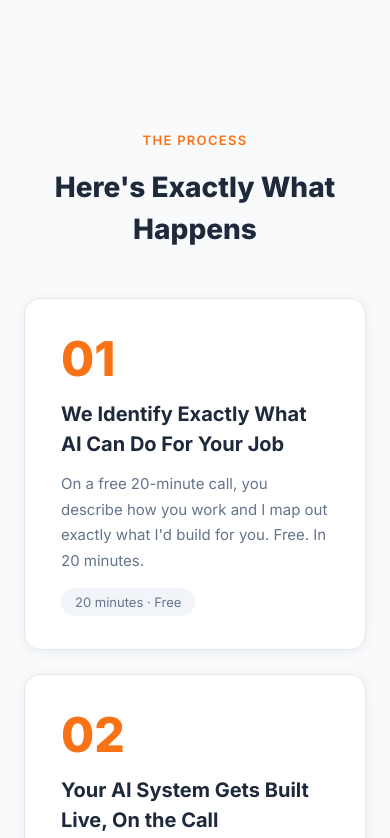
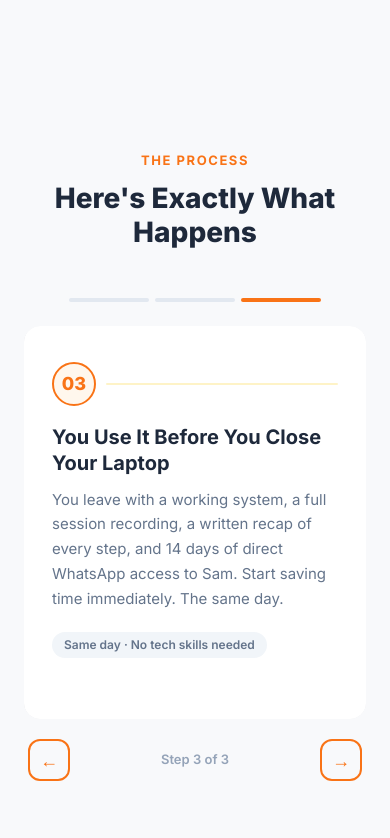
Before and after one commit to samkershner1234-aisk/ai-with-sam, a React (Vite) app: page / in a window 390 px wide. Shown: the part 1446-2284 px from the top of the page. Built offline with nearby package versions, Linux system fonts and the light colour scheme.

Commit message:
Add carousel functionality to HowItWorks component
Refactor HowItWorks component to include a carousel feature for steps, enhancing user interaction and visual presentation.

```diff
--- a/src/components/landing/HowItWorks.jsx
+++ b/src/components/landing/HowItWorks.jsx
@@ -1,45 +1,112 @@
-import { useState, useEffect } from "react";
-import { CTA_URL } from "./constants";
-const steps=[
-  {num:"01",title:"We Identify Exactly What AI Can Do For Your Job",body:"On a free 20-minute call, you describe how you work and I map out exactly what I'd build for you. Free. In 20 minutes.",tag:"20 minutes &middot; Free"},
-  {num:"02",title:"Your AI System Gets Built Live, On the Call",body:"60 minutes on Google Meet. You get a working AI solution built in real time, tailored to your exact workflow. Not a template. Not generic advice. A real custom prompt, tool, or automation. Built for your job.",tag:"60 minutes &middot; Live on Google Meet"},
-  {num:"03",title:"You Use It Before You Close Your Laptop",body:"You leave with a working system, a full session recording, a written recap of every step, and 14 days of direct WhatsApp access to Sam. Start saving time immediately. The same day.",tag:"Same day &middot; No tech skills needed"},
+import { useState, useEffect, useRef, useCallback } from "react";
+
+const steps = [
+  {
+    num: "01",
+    title: "We Identify Exactly What AI Can Do For Your Job",
+    body: "On a free 20-minute call, you describe how you work and I map out exactly what I'd build for you. Free. In 20 minutes.",
+    tag: "20 minutes · Free",
+  },
+  {
+    num: "02",
+    title: "Your AI System Gets Built Live, On the Call",
+    body: "60 minutes on Google Meet. You get a working AI solution built in real time, tailored to your exact workflow. Not a template. Not generic advice. A real custom prompt, tool, or automation. Built for your job.",
+    tag: "60 minutes · Live on Google Meet",
+  },
+  {
+    num: "03",
+    title: "You Use It Before You Close Your Laptop",
+    body: "You leave with a working system, a full session recording, a written recap of every step, and 14 days of direct WhatsApp access to Sam. Start saving time immediately. The same day.",
+    tag: "Same day · No tech skills needed",
+  },
 ];
+
 export default function HowItWorks() {
-const [isMobile, setIsMobile] = useState(window.innerWidth <= 768);
+  const [current, setCurrent] = useState(0);
+  const [paused, setPaused] = useState(false);
+  const intervalRef = useRef(null);
+
+  const next = useCallback(() => setCurrent(p => (p + 1) % steps.length), []);
+  const prev = useCallback(() => setCurrent(p => (p - 1 + steps.length) % steps.length), []);
+
+  const handleArrow = useCallback((dir) => {
+    if (dir === 'next') next(); else prev();
+    clearInterval(intervalRef.current);
+    intervalRef.current = setInterval(next, 3000);
+  }, [next, prev]);
+
   useEffect(() => {
-const handleResize = () => setIsMobile(window.innerWidth <= 768);
-window.addEventListener("resize", handleResize);
-return () => window.removeEventListener("resize", handleResize);
-}, []);
+    intervalRef.current = setInterval(next, 3000);
+    return () => clearInterval(intervalRef.current);
+  }, [next]);
+
   return (
-    <>
-    <section id="how-it-works" style={{background:" #F8FAFC",padding:isMobile?"60px 24px":"100px 24px"}}>
-    <div style={{maxWidth:"1100px",margin:"0 auto"}}>
-    <p style={{fontSize:"13px",fontWeight:600,letterSpacing:"0.1em",color:" #F97316",textTransform:"uppercase",textAlign:"center",marginBottom:"16px"}}>The Process</p>
-    <h2 style={{fontSize:"clamp(28px,4vw,40px)",fontWeight:800,color:" #1E293B",textAlign:"center",marginBottom:"48px"}}>Here's Exactly What Happens</h2>
-    <div style={{display:"grid",gridTemplateColumns:"repeat(3,1fr)",gap:"24px",marginBottom:"48px"}} className="sg">
-      {steps.map((s,i)=><div key={i} style={{background:" #FFFFFF",border:"1px solid #E2E8F0",borderRadius:"16px",padding:"36px",boxShadow:"0 2px 12px rgba(0,0,0,0.06)"}}>
-      <div style={{fontSize:"48px",fontWeight:800,color:" #F97316",marginBottom:"16px",lineHeight:1}}>{s.num}</div>
-      <h3 style={{fontWeight:700,color:" #1E293B",fontSize:"20px",marginBottom:"12px"}}>{s.title}</h3>
-      <p style={{color:" #64748B",fontSize:"15px",lineHeight:1.7,marginBottom:"16px"}}>{s.body}</p>
-      <span style={{background:" #F1F5F9",color:" #64748B",fontSize:"13px",borderRadius:"50px",padding:"6px 14px"}} dangerouslySetInnerHTML={{__html:s.tag}}/>{s.tag2&&<span style={{background:" #FFF7ED",color:" #C2410C",fontSize:"13px",borderRadius:"50px",padding:"6px 14px",marginLeft:"8px",fontWeight:600}}>{s.tag2}</span>}
-      </div>)}
+    <section style={{background:"#f8f9fb", padding:"80px 0 72px"}}>
+      <div style={{maxWidth:1100,margin:"0 auto",padding:"0 24px"}}>
+        {/* Header */}
+        <p style={{color:"#F97316",fontWeight:700,letterSpacing:"0.12em",textTransform:"uppercase",fontSize:13,textAlign:"center",marginBottom:12}}>THE PROCESS</p>
+        <h2 style={{fontSize:"clamp(28px,4vw,40px)",fontWeight:800,color:"#1E293B",textAlign:"center",lineHeight:1.2,marginBottom:48}}>
+          Here's Exactly What Happens
+        </h2>
+
+        {/* Desktop: 3 cards in a row with connector */}
+        <div className="how-desktop-grid">
+          {steps.map((s, i) => (
+            <div key={i} style={{position:"relative",background:"#fff",borderRadius:16,padding:"36px 28px",boxShadow:"0 2px 16px rgba(0,0,0,0.07)",flex:1}}>
+              <div style={{fontSize:42,fontWeight:900,color:"#F97316",marginBottom:14,lineHeight:1}}>{s.num}</div>
+              <h3 style={{fontWeight:700,fontSize:19,color:"#1E293B",marginBottom:12,lineHeight:1.3}}>{s.title}</h3>
+              <p style={{color:"#64748B",fontSize:15,lineHeight:1.65,marginBottom:20}}>{s.body}</p>
+              <span style={{display:"inline-block",background:"#F1F5F9",color:"#64748B",fontSize:12,fontWeight:600,padding:"4px 12px",borderRadius:20}}>{s.tag}</span>
+              {i < steps.length - 1 && (
+                <div style={{position:"absolute",top:"50%",right:-16,transform:"translateY(-50%)",color:"#F97316",fontSize:22,fontWeight:700,zIndex:2}}>&#8594;</div>
+              )}
             </div>
-    <div style={{textAlign:"center"}}>
-    <a href={CTA_URL} target="_blank" rel="noopener noreferrer" style={{display:"inline-block",background:" #F97316",color:" #FFFFFF",fontWeight:700,fontSize:"17px",padding:"18px 36px",borderRadius:"50px",textDecoration:"none"}}>Book Your Free 20-Minute Call</a>
-    <p style={{color:" #64748B",fontSize:"13px",marginTop:"10px"}}>Free call. No credit card. No commitment.</p>
+          ))}
+        </div>
+
+        {/* Mobile: vertical step carousel (flip-card style) */}
+        <div className="how-mobile-carousel">
+          {/* Progress bar */}
+          <div style={{display:"flex",gap:6,marginBottom:24,justifyContent:"center"}}>
+            {steps.map((_, i) => (
+              <div key={i} style={{height:4,flex:1,borderRadius:2,background: i===current ? "#F97316" : "#E2E8F0",transition:"background 0.3s",maxWidth:80}}/>
+            ))}
+          </div>
+
+          <div style={{overflow:"hidden",borderRadius:16}}>
+            <div style={{display:"flex",transition:"transform 0.45s cubic-bezier(0.4,0,0.2,1)",transform:`translateX(-${current * 100}%)`}}>
+              {steps.map((s, i) => (
+                <div key={i} style={{minWidth:"100%",background:"#fff",borderRadius:16,padding:"36px 28px",boxSizing:"border-box",boxShadow:"0 2px 16px rgba(0,0,0,0.07)"}}>
+                  {/* Step indicator */}
+                  <div style={{display:"flex",alignItems:"center",gap:10,marginBottom:18}}>
+                    <div style={{width:44,height:44,borderRadius:"50%",background:"#FFF7ED",border:"2px solid #F97316",display:"flex",alignItems:"center",justifyContent:"center",fontWeight:900,fontSize:18,color:"#F97316"}}>{s.num}</div>
+                    <div style={{height:2,flex:1,background:"#FEF3C7",borderRadius:1}}/>
+                  </div>
+                  <h3 style={{fontWeight:700,fontSize:20,color:"#1E293B",marginBottom:12,lineHeight:1.3}}>{s.title}</h3>
+                  <p style={{color:"#64748B",fontSize:15,lineHeight:1.65,marginBottom:20}}>{s.body}</p>
+                  <span style={{display:"inline-block",background:"#F1F5F9",color:"#64748B",fontSize:12,fontWeight:600,padding:"4px 12px",borderRadius:20}}>{s.tag}</span>
+                </div>
+              ))}
             </div>
           </div>
-    <style>{`@media(max-width:768px){.sg{grid-template-columns:1fr!important}}`}</style>
+
+          {/* Arrow navigation */}
+          <div style={{display:"flex",alignItems:"center",justifyContent:"space-between",marginTop:20,padding:"0 4px"}}>
+            <button onClick={() => handleArrow('prev')} aria-label="Previous step" style={{width:42,height:42,borderRadius:12,border:"2px solid #F97316",background:"transparent",color:"#F97316",fontSize:18,cursor:"pointer",fontWeight:700,transition:"all 0.2s"}}>&#8592;</button>
+            <span style={{fontSize:13,color:"#94A3B8",fontWeight:600}}>Step {current+1} of {steps.length}</span>
+            <button onClick={() => handleArrow('next')} aria-label="Next step" style={{width:42,height:42,borderRadius:12,border:"2px solid #F97316",background:"transparent",color:"#F97316",fontSize:18,cursor:"pointer",fontWeight:700,transition:"all 0.2s"}}>&#8594;</button>
+          </div>
+        </div>
+      </div>
+
+      <style>{`
+        .how-desktop-grid { display: flex; gap: 24px; }
+        .how-mobile-carousel { display: none; }
+        @media (max-width: 767px) {
+          .how-desktop-grid { display: none; }
+          .how-mobile-carousel { display: block; }
+        }
+      `}</style>
     </section>
-    <section style={{background:" #FFFFFF",padding:isMobile?"50px 24px":"80px 24px"}}>
-    <div style={{maxWidth:"800px",margin:"0 auto",background:" #F8FAFC",border:"1px solid #E2E8F0",borderRadius:"20px",padding:"clamp(32px,5vw,56px)"}}>
-    <p style={{fontSize:"13px",fontWeight:600,letterSpacing:"0.1em",color:" #F97316",textTransform:"uppercase",marginBottom:"16px"}}>Clarity</p>
-    <h2 style={{fontSize:"clamp(24px,3vw,36px)",fontWeight:800,color:" #1E293B",marginBottom:"20px"}}>What This Is NOT</h2>
-    <p style={{color:" #475569",fontSize:"17px",lineHeight:1.8,margin:0}}>This is NOT a course. NOT a tutorial series. NOT a workshop where you take notes and try things at home later. This is one hour, one problem, one working system, built live. If you want theory, there are thousands of YouTube channels for that. If you want something that works by tonight, this is it.</p>
-    </div>
-    </section>
-    </>
   );
 }
```
Lines whose indentation alone changed are shown as unchanged.
